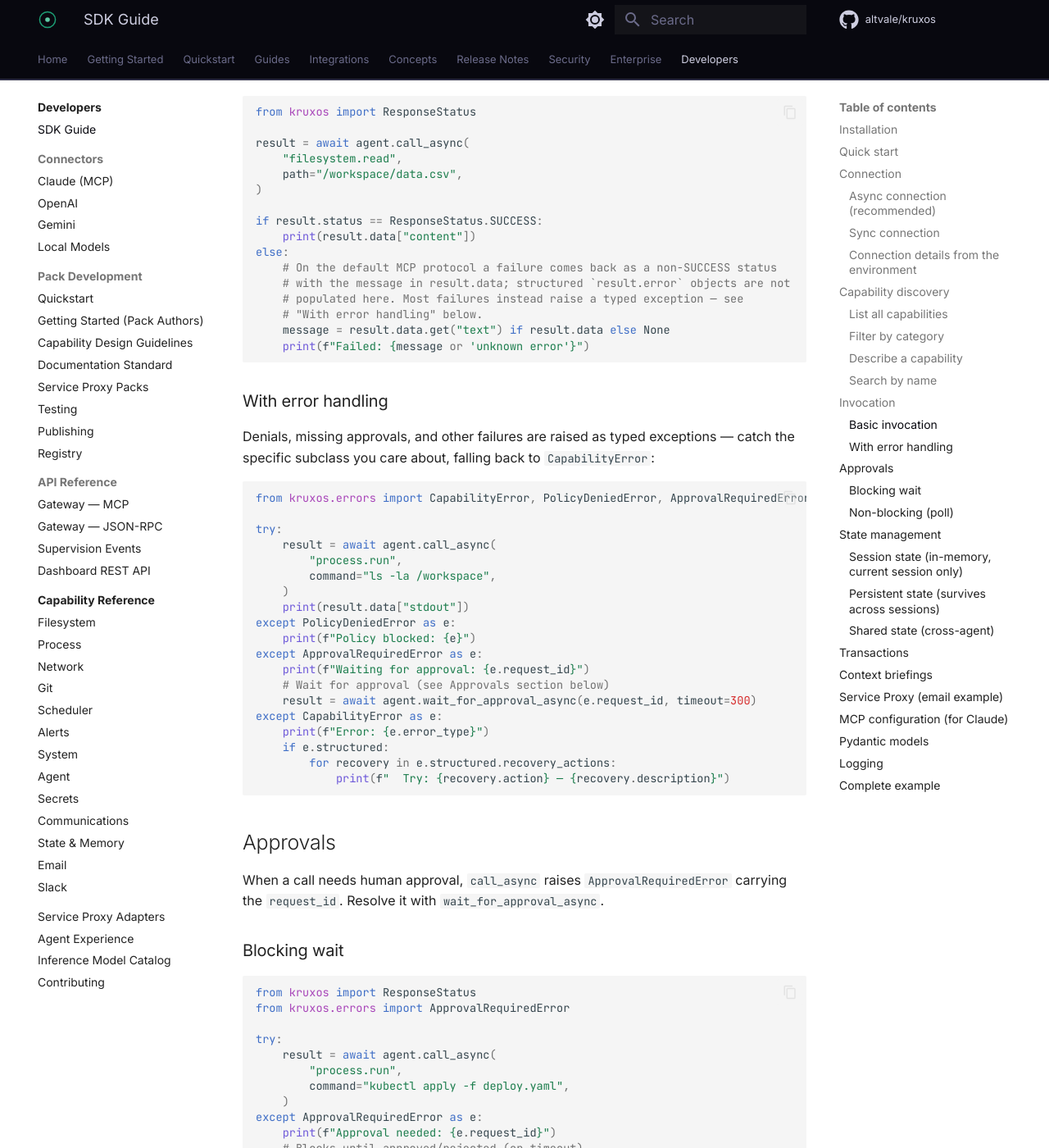
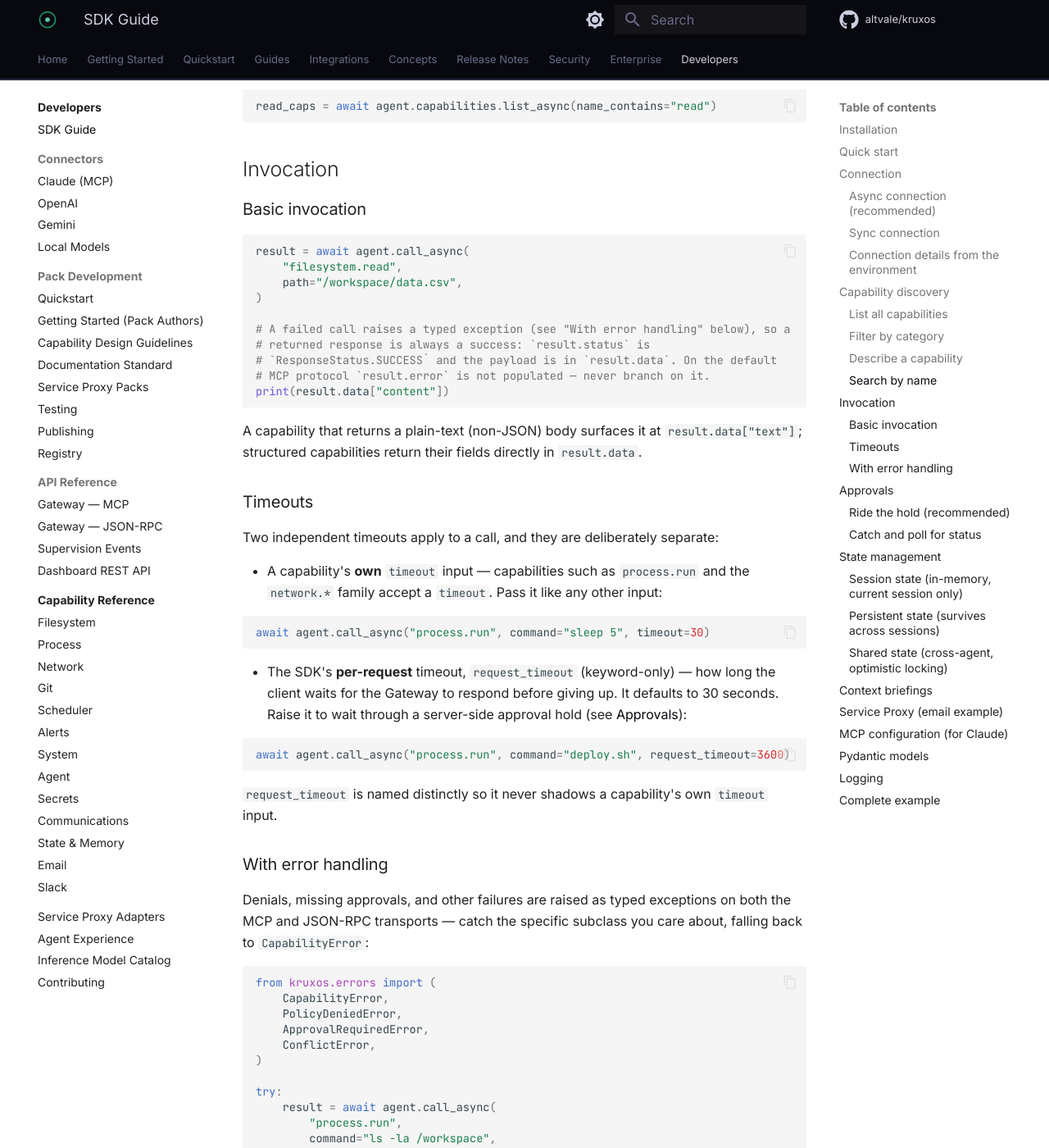
Before and after one commit to altvale/kruxos, an MkDocs documentation site: the page built from docs/public/docs/developers/sdk-guide.md, in a window 1280 px wide and 1400 px high, scrolled down 3228 px. Shown: the whole window at 82% size. Built offline with MkDocs 1.6.1 and Material for MkDocs 9.7.7, drawn with Linux system fonts in a browser that asks for light colours; comment, search, counter and statistics services are not loaded; some of the changed text lies outside the part shown.

Commit message:
docs(sdk-guide): resync Python SDK guide to the reconciled client API
- State: shared tier uses optimistic locking (get_entry_async version ->
  set_async expected_version, ConflictError on stale); get_async returns
  value|None.
- Remove the Transactions section (no such SDK/gateway API).
- Approvals: wait_for_approval_async returns a terminal status string and
  does not re-execute; document the server-side hold and request_timeout to
  ride it.
- Invocation: failures raise the typed taxonomy on both transports;
  result.error is not populated on the default MCP protocol. Add a Timeouts
  section separating a capability's own timeout input from request_timeout.
- Context briefings: correct field names/types (integer counts, summary
  string, dict subsystem reports).
- Sync API: note the wrappers raise when called from a running event loop.
- Install: pip install kruxos (PyPI) is planned for a future release, not the
  current path; SDK version 0.0.2, bundled with the appliance.

````diff
--- a/docs/public/docs/developers/sdk-guide.md
+++ b/docs/public/docs/developers/sdk-guide.md
@@ -4,9 +4,9 @@
 
 ## Installation
 
-In v0.0.1 the SDK ships **bundled inside the appliance** at `/opt/kruxos/sdk/python/`, importable from interactive shells via `/etc/profile.d/kruxos-sdk.sh`. From an autonomous agent task or an in-appliance Python shell, `import kruxos` just works.
+The SDK (`kruxos`, version `0.0.2`) ships **bundled inside the appliance** at `/opt/kruxos/sdk/python/`, importable from interactive shells via `/etc/profile.d/kruxos-sdk.sh`. From an autonomous agent task or an in-appliance Python shell, `import kruxos` just works.
 
-For host-side use, copy `/opt/kruxos/sdk/python/` off the appliance into your project — the external `pip install kruxos` distribution to PyPI lands in **v0.0.3** alongside the license-server cycle.
+For host-side use, copy `/opt/kruxos/sdk/python/` off the appliance into your project. A published `pip install kruxos` package on PyPI is planned for a future release — it is **not** the install path today.
 
 Requires Python 3.11+.
 
@@ -83,6 +83,13 @@
 agent.close()
 ```
 
+The sync wrappers (`connect`, `call`, `state.get`, `briefing`, …) each run on
+their own short-lived event loop, so a sync client re-authenticates per call and
+**cannot** be used from inside a running event loop (a Jupyter kernel, an async
+web framework, an MCP-bridge process). Called from a running loop, they raise a
+`RuntimeError` that points you at the async API. In any async host, use
+`connect_async` and the `*_async` methods directly.
+
 ### Connection details from the environment
 
 The SDK does not read connection settings implicitly — pass them in yourself. A common pattern is to source them from the environment:
@@ -142,30 +149,56 @@
 ### Basic invocation
 
 ```python
-from kruxos import ResponseStatus
-
 result = await agent.call_async(
     "filesystem.read",
     path="/workspace/data.csv",
 )
 
-if result.status == ResponseStatus.SUCCESS:
-    print(result.data["content"])
-else:
-    # On the default MCP protocol a failure comes back as a non-SUCCESS status
-    # with the message in result.data; structured `result.error` objects are not
-    # populated here. Most failures instead raise a typed exception — see
-    # "With error handling" below.
-    message = result.data.get("text") if result.data else None
-    print(f"Failed: {message or 'unknown error'}")
+# A failed call raises a typed exception (see "With error handling" below), so a
+# returned response is always a success: `result.status` is
+# `ResponseStatus.SUCCESS` and the payload is in `result.data`. On the default
+# MCP protocol `result.error` is not populated — never branch on it.
+print(result.data["content"])
 ```
+
+A capability that returns a plain-text (non-JSON) body surfaces it at
+`result.data["text"]`; structured capabilities return their fields directly in
+`result.data`.
+
+### Timeouts
+
+Two independent timeouts apply to a call, and they are deliberately separate:
+
+- A capability's **own** `timeout` input — capabilities such as `process.run`
+  and the `network.*` family accept a `timeout`. Pass it like any other input:
+
+  ```python
+  await agent.call_async("process.run", command="sleep 5", timeout=30)
+  ```
+
+- The SDK's **per-request** timeout, `request_timeout` (keyword-only) — how long
+  the client waits for the Gateway to respond before giving up. It defaults to
+  30 seconds. Raise it to wait through a server-side approval hold (see
+  [Approvals](#approvals)):
+
+  ```python
+  await agent.call_async("process.run", command="deploy.sh", request_timeout=3600)
+  ```
+
+`request_timeout` is named distinctly so it never shadows a capability's own
+`timeout` input.
 
 ### With error handling
 
-Denials, missing approvals, and other failures are raised as typed exceptions — catch the specific subclass you care about, falling back to `CapabilityError`:
+Denials, missing approvals, and other failures are raised as typed exceptions on both the MCP and JSON-RPC transports — catch the specific subclass you care about, falling back to `CapabilityError`:
 
 ```python
-from kruxos.errors import CapabilityError, PolicyDeniedError, ApprovalRequiredError
+from kruxos.errors import (
+    CapabilityError,
+    PolicyDeniedError,
+    ApprovalRequiredError,
+    ConflictError,
+)
 
 try:
     result = await agent.call_async(
@@ -174,13 +207,17 @@
     )
     print(result.data["stdout"])
 except PolicyDeniedError as e:
-    print(f"Policy blocked: {e}")
+    # Blocked by policy — e.reason / e.rule_reference carry the policy detail
+    print(f"Policy blocked: {e.reason or e}")
 except ApprovalRequiredError as e:
+    # Needs human approval — resolve it (see Approvals below)
     print(f"Waiting for approval: {e.request_id}")
-    # Wait for approval (see Approvals section below)
-    result = await agent.wait_for_approval_async(e.request_id, timeout=300)
+except ConflictError as e:
+    # Optimistic-lock failure on a shared-state write — re-read and retry
+    print(f"Conflict: {e}")
 except CapabilityError as e:
-    print(f"Error: {e.error_type}")
+    # Base class for every capability failure; e.error_type is the wire type
+    print(f"Error ({e.error_type}): {e}")
     if e.structured:
         for recovery in e.structured.recovery_actions:
             print(f"  Try: {recovery.action} — {recovery.description}")
@@ -188,33 +225,63 @@
 
 ## Approvals
 
-When a call needs human approval, `call_async` raises `ApprovalRequiredError`
-carrying the `request_id`. Resolve it with `wait_for_approval_async`.
+Approval-gated capabilities are **held server-side** by the Gateway until the
+operator decides — up to 24 hours. The dashboard queue is the approval surface;
+the SDK never prompts. There are two ways to handle an approval-gated call.
 
-### Blocking wait
+### Ride the hold (recommended)
+
+Pass a generous `request_timeout` so the client waits through the operator's
+decision. When approved, the call returns its result directly — the same
+`CapabilityResponse` a non-gated call would return. A rejection or an expired
+hold raises a typed exception:
 
 ```python
-from kruxos import ResponseStatus
+from kruxos.errors import ApprovalRejectedError, ApprovalRequiredError
+
+try:
+    # Wait up to an hour for the operator to decide in the dashboard queue.
+    result = await agent.call_async(
+        "process.run",
+        command="kubectl apply -f deploy.yaml",
+        request_timeout=3600,   # client-side wait; NOT a capability `timeout` input
+    )
+    print(f"Approved and executed: {result.data}")
+except ApprovalRejectedError as e:
+    print(f"Rejected: {e.request_id}")
+except ApprovalRequiredError as e:
+    print(f"Still pending after the hold: {e.request_id}")
+```
+
+### Catch and poll for status
+
+If you would rather not hold the call, catch `ApprovalRequiredError` and poll
+`wait_for_approval_async`. It returns a terminal **status string** — one of
+`"approved"`, `"rejected"`, `"expired"`, `"timed_out"` — and does **not**
+re-execute the capability. On `"approved"`, re-invoke the capability yourself;
+the caller decides what to run:
+
+```python
 from kruxos.errors import ApprovalRequiredError
 
 try:
-    result = await agent.call_async(
-        "process.run",
-        command="kubectl apply -f deploy.yaml",
-    )
+    result = await agent.call_async("process.run", command="deploy.sh")
+    print(result.data)
 except ApprovalRequiredError as e:
-    print(f"Approval needed: {e.request_id}")
-    # Blocks until approved/rejected (or timeout)
-    result = await agent.wait_for_approval_async(e.request_id, timeout=600)
-    if result.status == ResponseStatus.SUCCESS:
-        print(f"Approved! Result: {result.data}")
+    # Polls kruxos/checkApproval until a terminal status (MCP transport only).
+    status = await agent.wait_for_approval_async(e.request_id, timeout=600)
+    if status == "approved":
+        # The SDK does not auto-re-execute — run the capability again yourself.
+        result = await agent.call_async("process.run", command="deploy.sh")
+        print(result.data)
     else:
-        # Rejected/failed: on the default MCP protocol the reason is in result.data
-        detail = result.data.get("text") if result.data else None
-        print(f"Rejected: {detail or 'no reason given'}")
+        print(f"Not approved: {status}")
 ```
 
-### Non-blocking (poll)
+`wait_for_approval_async` raises `TimeoutError` if no terminal status is reached
+within its own `timeout`; the request stays in the queue, so a supervisor can
+still act and you can poll again with the same `request_id`. You can also run the
+poll as a background task while doing unrelated work:
 
 ```python
 import asyncio
@@ -223,21 +290,25 @@
 try:
     result = await agent.call_async("process.run", command="deploy.sh")
 except ApprovalRequiredError as e:
-    # Resolve the approval in the background while doing other work
     approval = asyncio.create_task(
         agent.wait_for_approval_async(e.request_id, timeout=600)
     )
     while not approval.done():
-        # ... do other work ...
+        # ... do other, unrelated work ...
         await asyncio.sleep(5)
-    result = await approval
+    status = await approval          # a status string, e.g. "approved"
 ```
+
+A call held for approval occupies the connection until it resolves; the SDK does
+not run a second capability in parallel with a held call.
 
 ## State management
 
 The `agent.state` API stores values across three tiers — `session` (in-memory,
 current session only), `persistent` (per-agent, survives sessions), and `shared`
-(cross-agent). The tier is a parameter; `persistent` is the default.
+(cross-agent, optimistic-locked). The tier is a parameter; `persistent` is the
+default. `get_async` returns a value (or `None`); `set_async` returns nothing;
+`delete_async` returns a bool; `list_async` returns a list of key names.
 
 ### Session state (in-memory, current session only)
 
@@ -271,41 +342,57 @@
 keys = await agent.state.list_async(prefix="config.")
 ```
 
-### Shared state (cross-agent)
+### Shared state (cross-agent, optimistic locking)
+
+Shared-tier writes are guarded by **optimistic locking**: `set_async` requires an
+`expected_version`, and the write fails with `ConflictError` if another agent has
+written the key since you read it. Read the current version with
+`get_entry_async` (a plain `get_async` returns the value only and discards the
+version), then thread that version into the write. Use `expected_version=0` to
+create a brand-new key. Omitting `expected_version` on the shared tier raises
+`ValueError` before anything is sent.
 
 ```python
-from kruxos.errors import KruxOSError
+from kruxos.errors import ConflictError
 
-# Read a value visible to all agents
-value = await agent.state.get_async("counter", tier="shared")
+# Read the entry WITH its optimistic-locking version.
+entry = await agent.state.get_entry_async("counter", tier="shared")
+# entry.found / entry.value / entry.version / entry.owner_agent
+current = entry.value or 0
 
-# Update it. Shared writes are last-write-wins through the SDK — there is no
-# expected-version / optimistic-locking argument, so concurrent writers do not
-# raise a conflict; the most recent write simply prevails.
+# Write back under the version we read (0 when the key does not exist yet).
 try:
-    await agent.state.set_async("counter", (value or 0) + 1, tier="shared")
-except KruxOSError:
-    # Surfaces transport or gateway errors (base class for all SDK errors)
-    pass
-```
-
-## Transactions
-
-```python
-async with agent.transaction() as tx:
-    await tx.call_async("filesystem.write", path="/workspace/a.txt", content="hello")
-    await tx.call_async("filesystem.write", path="/workspace/b.txt", content="world")
-    # Commits on clean exit; if any call raises, all are rolled back
+    await agent.state.set_async(
+        "counter",
+        current + 1,
+        tier="shared",
+        expected_version=entry.version or 0,
+    )
+except ConflictError:
+    # Another agent wrote between our read and write — re-read and retry.
+    ...
 ```
 
 ## Context briefings
 
+`briefing_async()` returns a `ContextBriefing` summarising what changed since the
+agent's last activity. The counts (`pending_approvals`, `unread_messages`) are
+**integers**; `summary` is a ready-to-read template string; and the subsystem
+reports (`filesystem_changes`, `process_events`, `alerts`, `health`) are dicts.
+
 ```python
-# Get a structured summary of what changed since the last connection
 briefing = await agent.briefing_async()
-print(f"Filesystem changes: {len(briefing.filesystem_changes)}")
-print(f"Pending approvals:  {len(briefing.pending_approvals)}")
-print(f"State changes:      {len(briefing.state_changes)}")
+
+# `summary` is a human/LLM-readable string; the counts are plain integers.
+print(briefing.summary)
+print(f"Pending approvals: {briefing.pending_approvals}")
+print(f"Unread messages:   {briefing.unread_messages}")
+
+# The subsystem reports are dicts — inspect the fields you need.
+print(f"Filesystem report keys: {list(briefing.filesystem_changes)}")
+
+# Ask for more detail (default detail_level is "summary").
+detailed = await agent.briefing_async(detail_level="detailed")
 ```
 
 ## Service Proxy (email example)
````
Also changed, not shown: other parts of docs/public/docs/developers/sdk-guide.md (+2 -1 lines), CHANGELOG.md.
